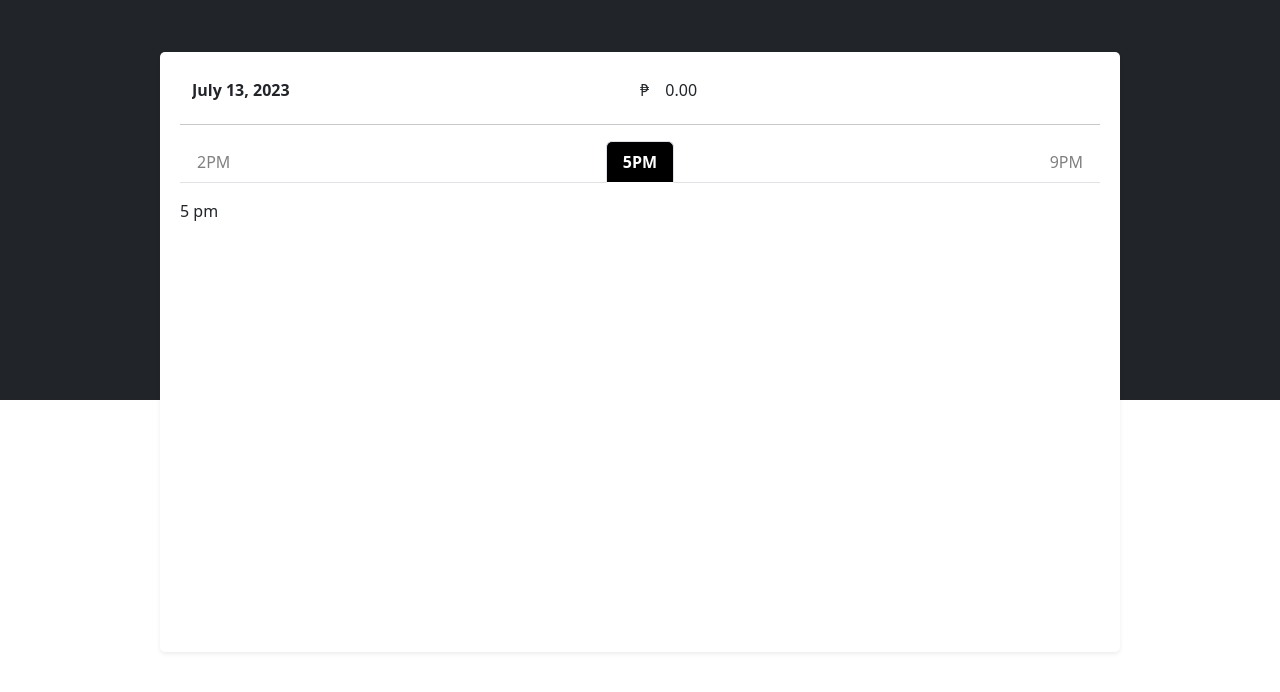
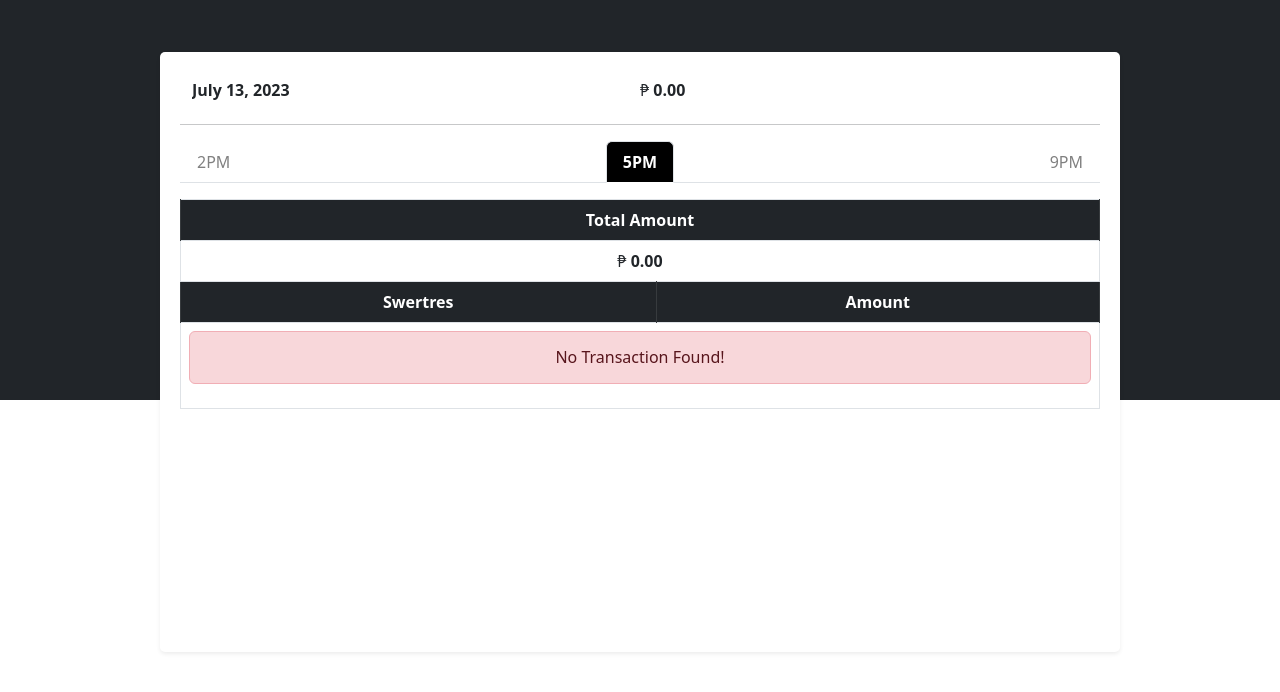
Before and after one commit to bankaihekai/swertres-v2, a PHP site: page /transaction.php in a window 1280 px wide, after a click on "5PM". Shown: the part 48-740 px from the top of the page. Run offline with PHP 8.4, Linux system fonts and the light colour scheme; the visitor is signed in with stand-in values (Sample User, id 1); tables that the repository leaves empty or names only in its code hold one stand-in row (values such as "Sample post"); some libraries are stand-ins or nearby versions.

Commit message:
code folder
adjust code and add logic to 5pm

```diff
--- a/adminlogin.php
+++ b/adminlogin.php
@@ -1,6 +1,6 @@
 <?php
 
-include("dbhelper.php");
+include("db/dbhelper.php");
 session_start();
 
 if(isset($_SESSION['admin-id'])){
--- a/css/style.css
+++ b/css/style.css
@@ -39,7 +39,7 @@
 }
 
 #table-container {
-  height: 55vh;
+  height: 47vh;
 }
 
 /* -----LOGIN CSS */
--- /dev/null
+++ b/db/ft-data-5pm.php
@@ -0,0 +1,42 @@
+<?php
+include("dbhelper.php");
+session_start();
+
+if (isset($_SESSION['date'])) {
+    // $date_today2 = date("Y-m-j"); // for filter query
+    $two_pm_sql = "SELECT *
+                    FROM `transaction`
+                    WHERE `date` = '" . $_SESSION['date'] . "'
+                        AND (
+                            TIME_FORMAT(`time`, '%h:%i:%s %p') >= '02:00:00 PM'
+                            AND TIME_FORMAT(`time`, '%h:%i:%s %p') < '05:00:00 PM'
+                        )";
+
+    $two_pm_query = mysqli_query(connect(), $two_pm_sql);
+
+    if (mysqli_num_rows($two_pm_query) > 0) {
+        while ($row = mysqli_fetch_assoc($two_pm_query)) {
+            $swertres_no = $row['swertres_no'];
+            $amount = $row['amount'];
+            ?>
+            <tr>
+                <td class='text-center'>
+                    <?php echo $swertres_no; ?>
+                </td>
+                <td class='text-center'>
+                    <?php echo $amount; ?>
+                </td>
+            </tr>
+            <?php
+        }
+    } else {
+        ?>
+        <tr>
+            <td colspan='2'>
+                <h6 class='alert alert-danger text-center'>No Transaction Found!</h6>
+            </td>
+        </tr>
+        <?php
+    }
+}
+?>
--- /dev/null
+++ b/db/ft-data-9pm.php
@@ -0,0 +1,42 @@
+<?php
+include("dbhelper.php");
+session_start();
+
+if (isset($_SESSION['date'])) {
+    // $date_today2 = date("Y-m-j"); // for filter query
+    $two_pm_sql = "SELECT *
+                    FROM `transaction`
+                    WHERE `date` = '" . $_SESSION['date'] . "'
+                        AND (
+                            TIME_FORMAT(`time`, '%h:%i:%s %p') >= '05:00:00 PM'
+                            AND TIME_FORMAT(`time`, '%h:%i:%s %p') < '09:00:00 PM'
+                        )";
+
+    $two_pm_query = mysqli_query(connect(), $two_pm_sql);
+
+    if (mysqli_num_rows($two_pm_query) > 0) {
+        while ($row = mysqli_fetch_assoc($two_pm_query)) {
+            $swertres_no = $row['swertres_no'];
+            $amount = $row['amount'];
+            ?>
+            <tr>
+                <td class='text-center'>
+                    <?php echo $swertres_no; ?>
+                </td>
+                <td class='text-center'>
+                    <?php echo $amount; ?>
+                </td>
+            </tr>
+            <?php
+        }
+    } else {
+        ?>
+        <tr>
+            <td colspan='2'>
+                <h6 class='alert alert-danger text-center'>No Transaction Found!</h6>
+            </td>
+        </tr>
+        <?php
+    }
+}
+?>
--- /dev/null
+++ b/db/ft-date-total.php
@@ -0,0 +1,20 @@
+<?php
+include("dbhelper.php");
+session_start();
+
+$all_sql = "SELECT sum(amount) as total FROM `transaction`
+                WHERE `date` = '" . $_SESSION['date'] . "'";
+$all_query = mysqli_query(connect(),$all_sql);
+
+if (mysqli_num_rows($all_query)>0) {
+    $data = mysqli_fetch_assoc($all_query);
+    $total = $data['total'];
+    if($total==0){
+        echo "0.00";
+    }else{
+        echo $total . ".00";
+    }
+
+} else {
+    echo "Error!";
+}
--- a/fetch_transaction_total.php
+++ b/db/ft-total-2pm.php
@@ -10,10 +10,15 @@ $two_pm_sql = "SELECT sum(amount) as total FROM `transaction`
                     )";
 $two_pm_query = mysqli_query(connect(),$two_pm_sql);
 
-if ($two_pm_query) {
+if (mysqli_num_rows($two_pm_query)>0) {
     $data = mysqli_fetch_assoc($two_pm_query);
     $total = $data['total'];
-    echo $total . ".00";
+    if($total==0){
+        echo "0.00";
+    }else{
+        echo $total . ".00";
+    }
+
 } else {
     echo "Error!";
 }
--- /dev/null
+++ b/db/ft-total-5pm.php
@@ -0,0 +1,24 @@
+<?php
+include("dbhelper.php");
+session_start();
+
+$five_pm_sql = "SELECT sum(amount) as total FROM `transaction`
+                WHERE `date` = '" . $_SESSION['date'] . "'
+                    AND (
+                        TIME_FORMAT(`time`, '%h:%i:%s %p') >= '02:00:00 PM'
+                        AND TIME_FORMAT(`time`, '%h:%i:%s %p') < '05:00:00 PM'
+                    )";
+$five_pm_query = mysqli_query(connect(),$five_pm_sql);
+
+if (mysqli_num_rows($five_pm_query)>0) {
+    $data = mysqli_fetch_assoc($five_pm_query);
+    $total = $data['total'];
+    if($total==0){
+        echo "0.00";
+    }else{
+        echo $total . ".00";
+    }
+
+} else {
+    echo "Error!";
+}
--- /dev/null
+++ b/db/ft-total-9pm.php
@@ -0,0 +1,24 @@
+<?php
+include("dbhelper.php");
+session_start();
+
+$two_pm_sql = "SELECT sum(amount) as total FROM `transaction`
+                WHERE `date` = '" . $_SESSION['date'] . "'
+                    AND (
+                        TIME_FORMAT(`time`, '%h:%i:%s %p') >= '05:00:00 PM'
+                        AND TIME_FORMAT(`time`, '%h:%i:%s %p') < '09:00:00 PM'
+                    )";
+$two_pm_query = mysqli_query(connect(),$two_pm_sql);
+
+if (mysqli_num_rows($two_pm_query)>0) {
+    $data = mysqli_fetch_assoc($two_pm_query);
+    $total = $data['total'];
+    if($total==0){
+        echo "0.00";
+    }else{
+        echo $total . ".00";
+    }
+
+} else {
+    echo "Error!";
+}
--- a/logout.php
+++ b/db/logout.php
@@ -8,8 +8,8 @@
     $page = $_GET['page'];
 
     if($page == 'admin'){
-        header("Location: adminlogin.php");
+        header("Location: ../adminlogin.php");
     }else{
-        header("Location: login.php");
+        header("Location: ../login.php");
     }
     exit();
--- a/js/date.js
+++ b/js/date.js
@@ -4,7 +4,7 @@ $(document).ready(function() {
 
   function updateTime() {
     $.ajax({
-      url: 'date.php',
+      url: 'db/date.php',
       success: function(data) {
         $('#time').html(data);
         setTimeout(updateTime, 1000); // Update every second
--- a/login.php
+++ b/login.php
@@ -1,6 +1,6 @@
 <?php
 
-include("dbhelper.php");
+include("db/dbhelper.php");
 session_start();
 
 if(isset($_SESSION['id'])){
--- a/transaction.php
+++ b/transaction.php
@@ -1,5 +1,5 @@
 <?php
-include("dbhelper.php");
+include("db/dbhelper.php");
 session_start();
 
 if (!isset($_SESSION['id'])) {
@@ -24,7 +24,7 @@ if (isset($_POST['hidden-date'])) {
     <meta charset="utf-8">
     <meta name="viewport" content="width=device-width, initial-scale=1">
 
-    <link rel="shortcut icon" href="../img/logo.png" />
+    <link rel="shortcut icon" href="img/logo.png" />
 
     <link href="https://cdn.jsdelivr.net/npm/bootstrap@5.3.0/dist/css/bootstrap.min.css" rel="stylesheet">
     <script src="https://cdn.jsdelivr.net/npm/bootstrap@5.3.0/dist/js/bootstrap.bundle.min.js"></script>
@@ -57,8 +57,8 @@ if (isset($_POST['hidden-date'])) {
                         </form>
                     </div>
                     <div class="w-50">
-                        <div class="d-flex align-items-center">
-                            &#8369;&nbsp;<input type="text" name="total-amount" class="border-0 form-control bg-transparent" disabled value="0.00">
+                        <div class="d-flex align-items-center h-100">
+                            <span>&#8369;&nbsp;</span><b id="transaction-date-total">asd</b>
                         </div>
                     </div>
                 </div>
@@ -95,7 +95,7 @@ if (isset($_POST['hidden-date'])) {
                                                 <div class="text-center">
                                                     <div class="d-flex justify-content-center align-items-center">
                                                         <span>&#8369;&nbsp;</span>
-                                                        <span id="transaction-total-2pm"></span>
+                                                        <b id="transaction-total-2pm"></b>
                                                     </div>
                                                 </div>
                                             </td>
@@ -108,14 +108,71 @@ if (isset($_POST['hidden-date'])) {
                                     <tbody id="transaction-table-body-2pm">
                                         <!-- Transaction data will be dynamically inserted here -->
                                     </tbody>
+                                    <tfoot></tfoot>
                                 </table>
                             </div>
                         </div>
                         <div class="tab-pane fade" id="ex-with-icons-tabs-2" role="tabpanel" aria-labelledby="ex-with-icons-tab-2">
-                            5 pm
+                            <div class="table-responsive overflow-auto" id="table-container">
+                                <table class="table table-bordered">
+                                    <thead>
+                                        <tr>
+                                            <th colspan="2" class="text-center table-dark">
+                                                Total Amount
+                                            </th>
+                                        </tr>
+                                        <tr>
+                                            <td colspan="2">
+                                                <div class="text-center">
+                                                    <div class="d-flex justify-content-center align-items-center">
+                                                        <span>&#8369;&nbsp;</span>
+                                                        <b id="transaction-total-5pm"></b>
+                                                    </div>
+                                                </div>
+                                            </td>
+                                        </tr>
+                                        <tr>
+                                            <th class="text-center table-dark">Swertres</th>
+                                            <th class="text-center table-dark">Amount</th>
+                                        </tr>
+                                    </thead>
+                                    <tbody id="transaction-table-body-5pm">
+                                        <!-- Transaction data will be dynamically inserted here -->
+                                    </tbody>
+                                    <tfoot></tfoot>
+                                </table>
+                            </div>
                         </div>
                         <div class="tab-pane fade" id="ex-with-icons-tabs-3" role="tabpanel" aria-labelledby="ex-with-icons-tab-3">
-                            9 PM
+                            <div class="table-responsive overflow-auto" id="table-container">
+                                <table class="table table-bordered">
+                                    <thead>
+                                        <tr>
+                                            <th colspan="2" class="text-center table-dark">
+                                                Total Amount
+                                            </th>
+                                        </tr>
+                                        <tr>
+                                            <td colspan="2">
+                                                <div class="text-center">
+                                                    <div class="d-flex justify-content-center align-items-center">
+                                                        <span>&#8369;&nbsp;</span>
+                                                        <b id="transaction-total-9pm"></b>
+                                                    </div>
+                                                </div>
+                                            </td>
+                                        </tr>
+                                        <tr>
+                                            <th class="text-center table-dark">Swertres</th>
+                                            <th class="text-center table-dark">Amount</th>
+                                        </tr>
+                                    </thead>
+                                    <tbody id="transaction-table-body-9pm">
+                                        <!-- Transaction data will be dynamically inserted here -->
+                                    </tbody>
+                                    <tfoot></tfoot>
+                                </table>
+                            </div>
                         </div>
                     </div>
                     <!-- Tabs content -->
@@ -143,7 +200,7 @@ if (isset($_POST['hidden-date'])) {
                                     </li>
                                     <div class="dropdown-divider"></div>
                                     <li>
-                                        <a class="dropdown-item" href="logout.php?page=user"><i class="fa fa-sign-out"></i> Logout</a>
+                                        <a class="dropdown-item" href="db/logout.php?page=user"><i class="fa fa-sign-out"></i> Logout</a>
                                     </li>
                                 </ul>
                             </li>
--- a/user-index.php
+++ b/user-index.php
@@ -1,6 +1,6 @@
 <?php
 
-include("dbhelper.php");
+include("db/dbhelper.php");
 session_start();
 
 if (!isset($_SESSION['id'])) {
@@ -34,7 +34,7 @@ if (isset($_POST['submit'])) {
     <meta charset="utf-8">
     <meta name="viewport" content="width=device-width, initial-scale=1">
 
-    <link rel="shortcut icon" href="../img/logo.png" />
+    <link rel="shortcut icon" href="img/logo.png" />
 
     <link href="https://cdn.jsdelivr.net/npm/bootstrap@5.3.0/dist/css/bootstrap.min.css" rel="stylesheet">
     <script src="https://cdn.jsdelivr.net/npm/bootstrap@5.3.0/dist/js/bootstrap.bundle.min.js"></script>
@@ -112,7 +112,7 @@ if (isset($_POST['submit'])) {
                                     </li>
                                     <div class="dropdown-divider"></div>
                                     <li>
-                                        <a class="dropdown-item" href="logout.php?page=user"><i class="fa fa-sign-out"></i> Logout</a>
+                                        <a class="dropdown-item" href="db/logout.php?page=user"><i class="fa fa-sign-out"></i> Logout</a>
                                     </li>
                                 </ul>
                             </li>
```
Also changed, not shown: js/content.js (+77 -11 lines), db/date.php (renamed from date.php), db/dbhelper.php (renamed from dbhelper.php), db/ft-data-2pm.php (renamed from fetch_transaction_data.php), db/update_session_date.php (renamed from update_session_date.php).
